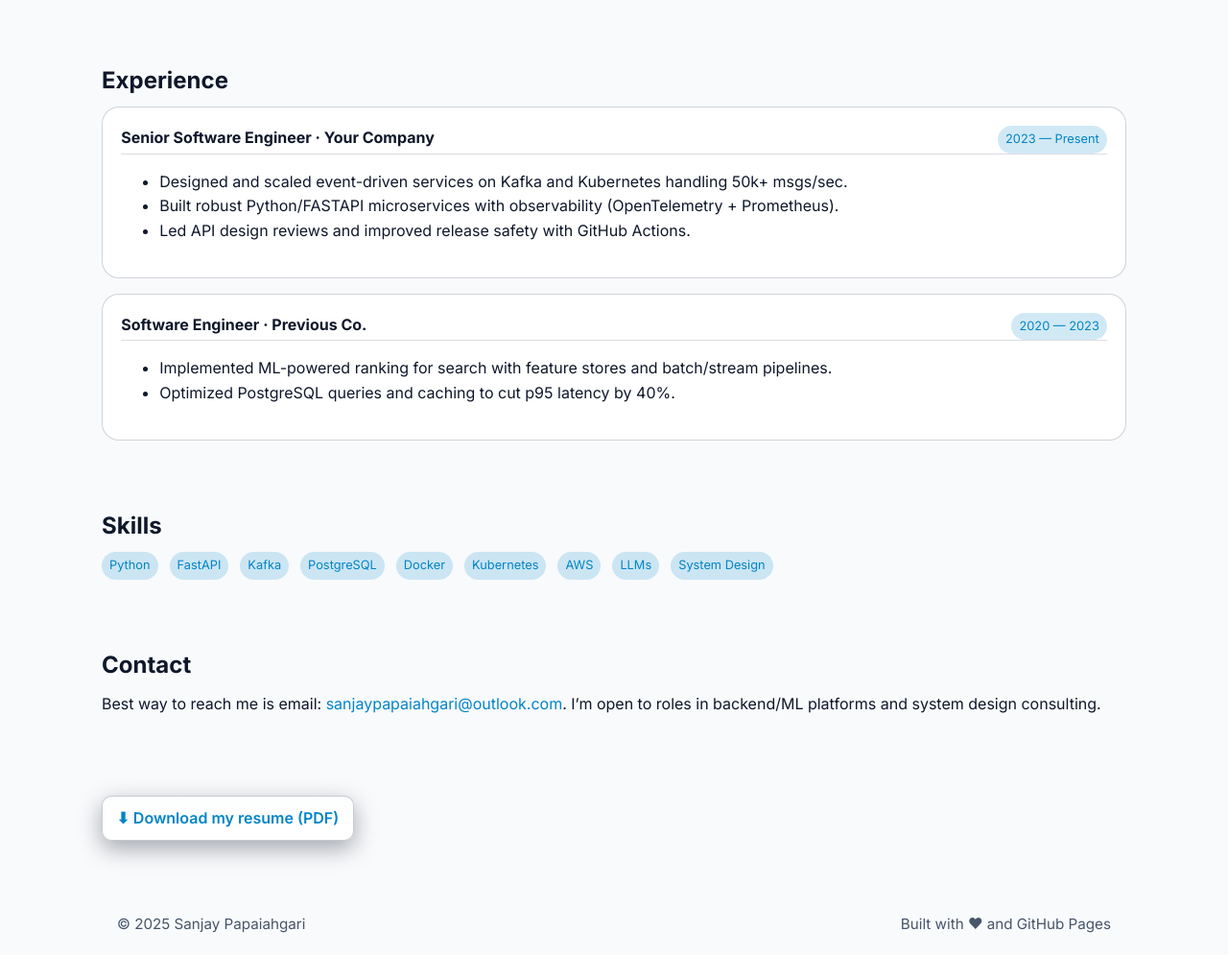
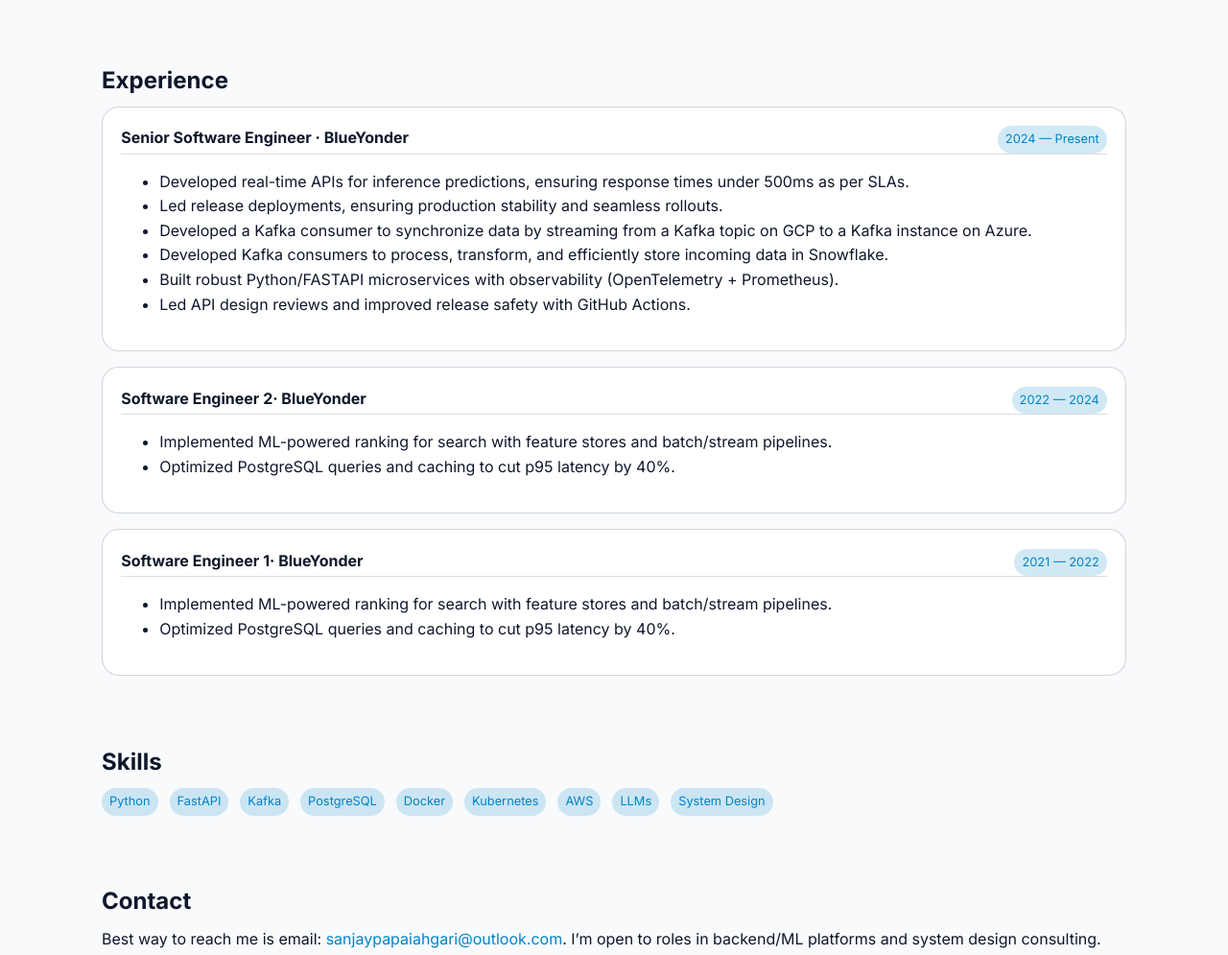
Before and after one commit to SanjayPapaiahgari25/sanjaypapaiahgari25.github.io, a plain HTML site: page index.html in a window 1280 px wide. Shown: the part 840-1835 px from the top of the page at 96% size. Drawn offline with Linux system fonts and the light colour scheme.

Commit message:
Update index.html

```diff
--- a/index.html
+++ b/index.html
@@ -137,12 +137,15 @@
         <article class="card">
           <header>
             <div class="row" style="justify-content:space-between">
-              <strong>Senior Software Engineer · Your Company</strong>
-              <span class="tag">2023 — Present</span>
+              <strong>Senior Software Engineer · BlueYonder</strong>
+              <span class="tag">2024 — Present</span>
             </div>
           </header>
           <ul>
-            <li>Designed and scaled event-driven services on Kafka and Kubernetes handling 50k+ msgs/sec.</li>
+            <li>Developed real-time APIs for inference predictions, ensuring response times under 500ms as per SLAs.</li>
+            <li>Led release deployments, ensuring production stability and seamless rollouts.</li>
+            <li>Developed a Kafka consumer to synchronize data by streaming from a Kafka topic on GCP to a Kafka instance on Azure.</li>
+            <li>Developed Kafka consumers to process, transform, and efficiently store incoming data in Snowflake.</li>
             <li>Built robust Python/FASTAPI microservices with observability (OpenTelemetry + Prometheus).</li>
             <li>Led API design reviews and improved release safety with GitHub Actions.</li>
           </ul>
@@ -150,8 +153,20 @@
         <article class="card">
           <header>
             <div class="row" style="justify-content:space-between">
-              <strong>Software Engineer · Previous Co.</strong>
-              <span class="tag">2020 — 2023</span>
+              <strong>Software Engineer 2· BlueYonder</strong>
+              <span class="tag">2022 — 2024</span>
+            </div>
+          </header>
+          <ul>
+            <li>Implemented ML-powered ranking for search with feature stores and batch/stream pipelines.</li>
+            <li>Optimized PostgreSQL queries and caching to cut p95 latency by 40%.</li>
+          </ul>
+        </article>
+        <article class="card">
+          <header>
+            <div class="row" style="justify-content:space-between">
+              <strong>Software Engineer 1· BlueYonder</strong>
+              <span class="tag">2021 — 2022</span>
             </div>
           </header>
           <ul>
@@ -192,7 +207,6 @@
       <div class="container">
         <div style="display:flex;justify-content:space-between;gap:1rem;flex-wrap:wrap">
           <span>© <span id="year"></span> Sanjay Papaiahgari</span>
-          <span>Built with ♥ and GitHub Pages</span>
         </div>
       </div>
     </footer>
```
